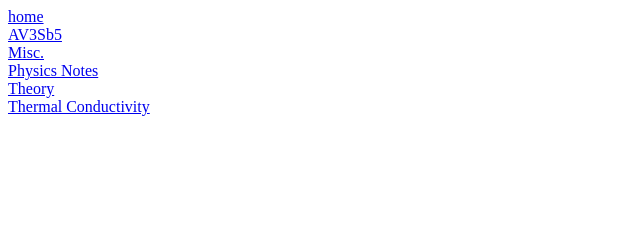
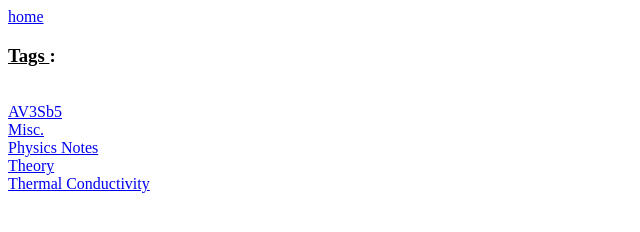
Before and after one commit to JarrydHorn/JarrydHorn.github.io, a plain HTML site: page notes/index.html in a window 1280 px wide. Shown: the whole page, without its empty margins (0-640 px from the left). Drawn offline with Linux system fonts and the light colour scheme.

Commit message:
Update index.html

```diff
--- a/notes/index.html
+++ b/notes/index.html
@@ -3,6 +3,7 @@
 <a href="../index.html"> home </a>
 </head>
 <body>
+	<h3><u> Tags </u>: </h3>
 	<br><a href="tag_AV3Sb5.html"> AV3Sb5 </a>
 	<br><a href="tag_misc.html"> Misc. </a>
 	<br><a href="tag_physicsNotes.html"> Physics Notes </a>
```
